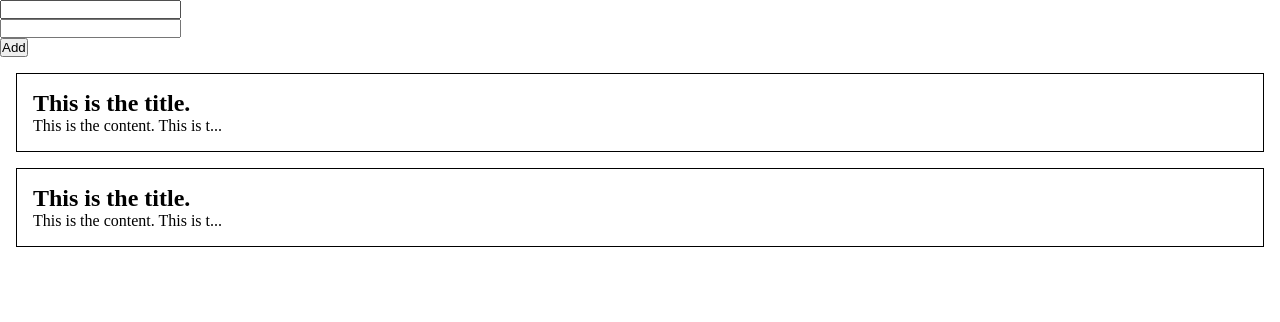
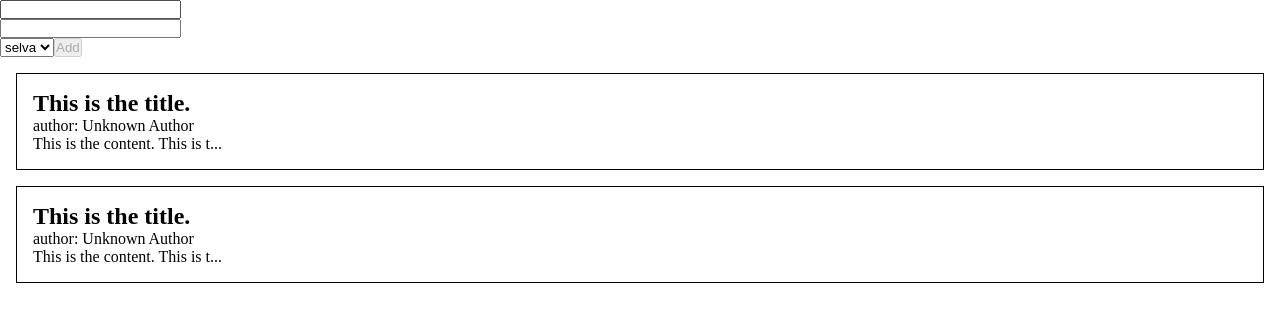
Before and after one commit to Selva-Ganesh-M/RTK_Blog_App, a React (Vite) app: page / in a window 1280 px wide. Shown: the top 322 px of the page. Built offline with nearby package versions, Linux system fonts and the light colour scheme.

Commit message:
yet to resolve the author bug

```diff
--- a/src/App.jsx
+++ b/src/App.jsx
@@ -4,7 +4,7 @@ import PostsList from "./features/posts/PostsList";
 
 const App = () => {
   return (
-    <div class="app">
+    <div className="app">
       <AddPost />
       <PostsList />
     </div>
--- a/src/app/store.js
+++ b/src/app/store.js
@@ -1,9 +1,11 @@
 import { configureStore } from "@reduxjs/toolkit";
 import postReducer from "../features/posts/postSlice";
+import userReducer from "../features/users/userSlice";
 
 const store = configureStore({
   reducer: {
     posts: postReducer,
+    users: userReducer,
   },
 });
 
--- a/src/features/posts/AddPost.jsx
+++ b/src/features/posts/AddPost.jsx
@@ -1,19 +1,24 @@
 import React, { useState } from "react";
-import { useDispatch } from "react-redux";
+import { useDispatch, useSelector } from "react-redux";
+import { getAllUsers } from "../users/userSlice";
 import { addNew } from "./postSlice";
 
 const AddPost = () => {
   const [title, setTitle] = useState("");
   const [content, setContent] = useState("");
+  const [selectedAuthor, setSelectedAuthor] = useState("");
+  const users = useSelector(getAllUsers);
   const dispatch = useDispatch();
+  const canSubmit = [title, content, selectedAuthor].every(Boolean);
   const handleSubmit = () => {
-    if (!title || !content) {
+    if (!canSubmit) {
       return;
     }
-    dispatch(addNew(title, content));
+    dispatch(addNew(title, content, selectedAuthor));
     setTitle("");
     setContent("");
   };
+
   return (
     <div className="form">
       <div className="input-section">
@@ -32,7 +37,25 @@ const AddPost = () => {
           onChange={(e) => setContent(e.target.value)}
         />
       </div>
-      <button onClick={handleSubmit}>Add</button>
+      <select
+        name="author"
+        id="author"
+        defaultValue="Select"
+        value={selectedAuthor}
+        onChange={(e) => {
+          setSelectedAuthor(e.target.value);
+          console.log(e.target.value);
+        }}
+      >
+        {users.map((user) => (
+          <option key={user.id} value={user.id}>
+            {user.name}
+          </option>
+        ))}
+      </select>
+      <button onClick={handleSubmit} disabled={!canSubmit}>
+        Add
+      </button>
     </div>
   );
 };
--- /dev/null
+++ b/src/features/posts/Post.jsx
@@ -0,0 +1,18 @@
+import React from "react";
+import { useSelector } from "react-redux";
+import { getAllUsers } from "../users/userSlice";
+
+const Post = ({ post }) => {
+  const users = useSelector(getAllUsers);
+  let userName = users.find((user) => user.id === post.userId);
+  userName = userName ? userName : "Unknown Author";
+  return (
+    <section key={post.id} className="post">
+      <h1>{post.title}</h1>
+      <p>author: {userName}</p>
+      <p>{post.content.substring(0, 30)}...</p>
+    </section>
+  );
+};
+
+export default Post;
--- a/src/features/posts/PostsList.jsx
+++ b/src/features/posts/PostsList.jsx
@@ -1,16 +1,12 @@
 import React from "react";
 import { useSelector } from "react-redux";
+import Post from "./Post";
 import { getAllPosts } from "./postSlice";
 
 const PostsList = () => {
   const posts = useSelector(getAllPosts);
   console.log(posts);
-  const renderPosts = posts.map((post) => (
-    <section key={post.id} className="post">
-      <h1>{post.title}</h1>
-      <p>{post.content.substring(0, 30)}...</p>
-    </section>
-  ));
+  const renderPosts = posts.map((post) => <Post key={post.id} post={post} />);
   return <div className="postsList">{renderPosts}</div>;
 };
 
--- a/src/features/posts/postSlice.js
+++ b/src/features/posts/postSlice.js
@@ -21,12 +21,13 @@ const postSlice = createSlice({
       reducer: (state, action) => {
         state.push(action.payload);
       },
-      prepare: (title, content) => {
+      prepare: (title, content, userId) => {
         return {
           payload: {
             id: nanoid(),
             title,
             content,
+            userId,
           },
         };
       },
--- /dev/null
+++ b/src/features/users/userSlice.js
@@ -0,0 +1,16 @@
+import { createSlice } from "@reduxjs/toolkit";
+
+const initialState = [
+  { id: 1, name: "selva" },
+  { id: 2, name: "selva" },
+  { id: 3, name: "selva" },
+];
+
+const userSlice = createSlice({
+  name: "users",
+  initialState,
+  reducers: {},
+});
+
+export const getAllUsers = (state) => state.users;
+export default userSlice.reducer;
```
